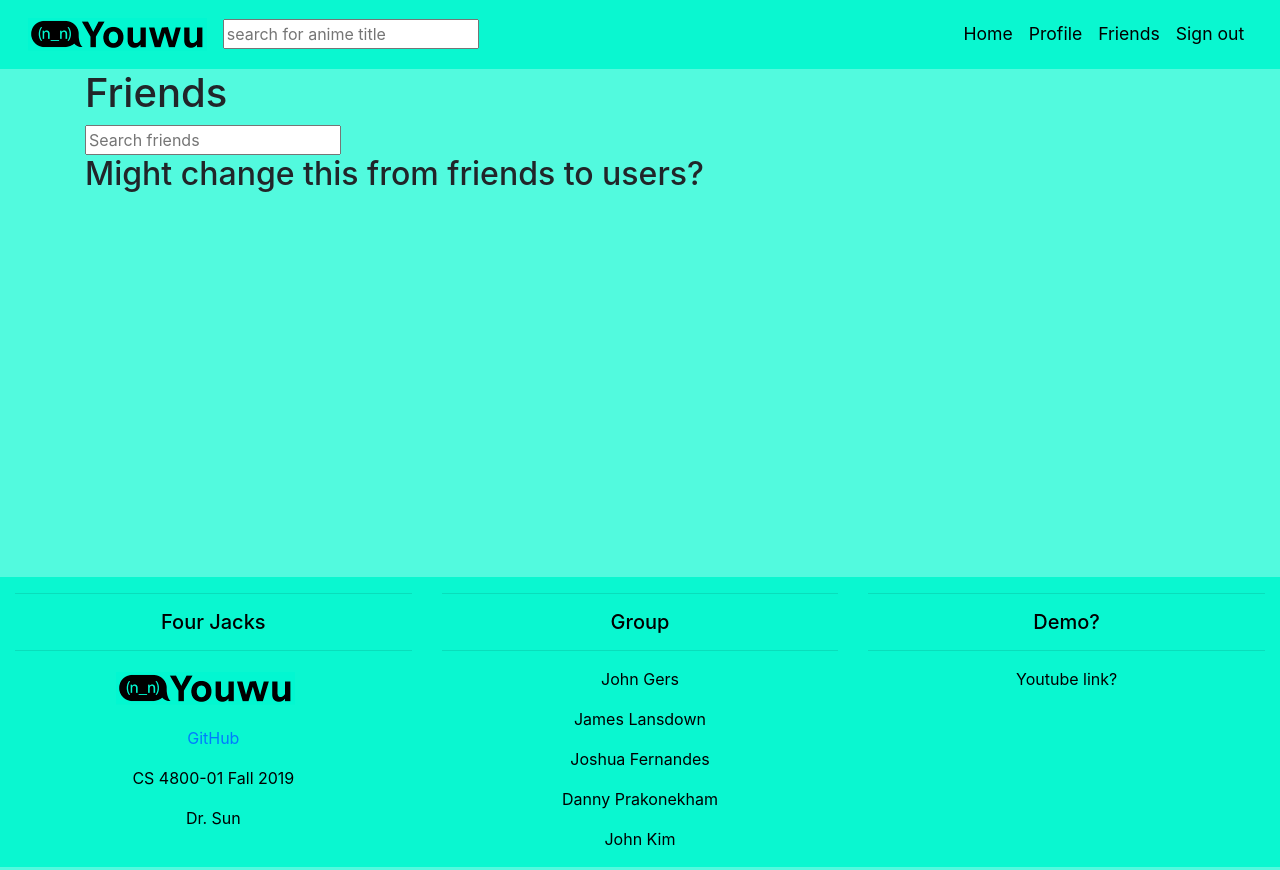
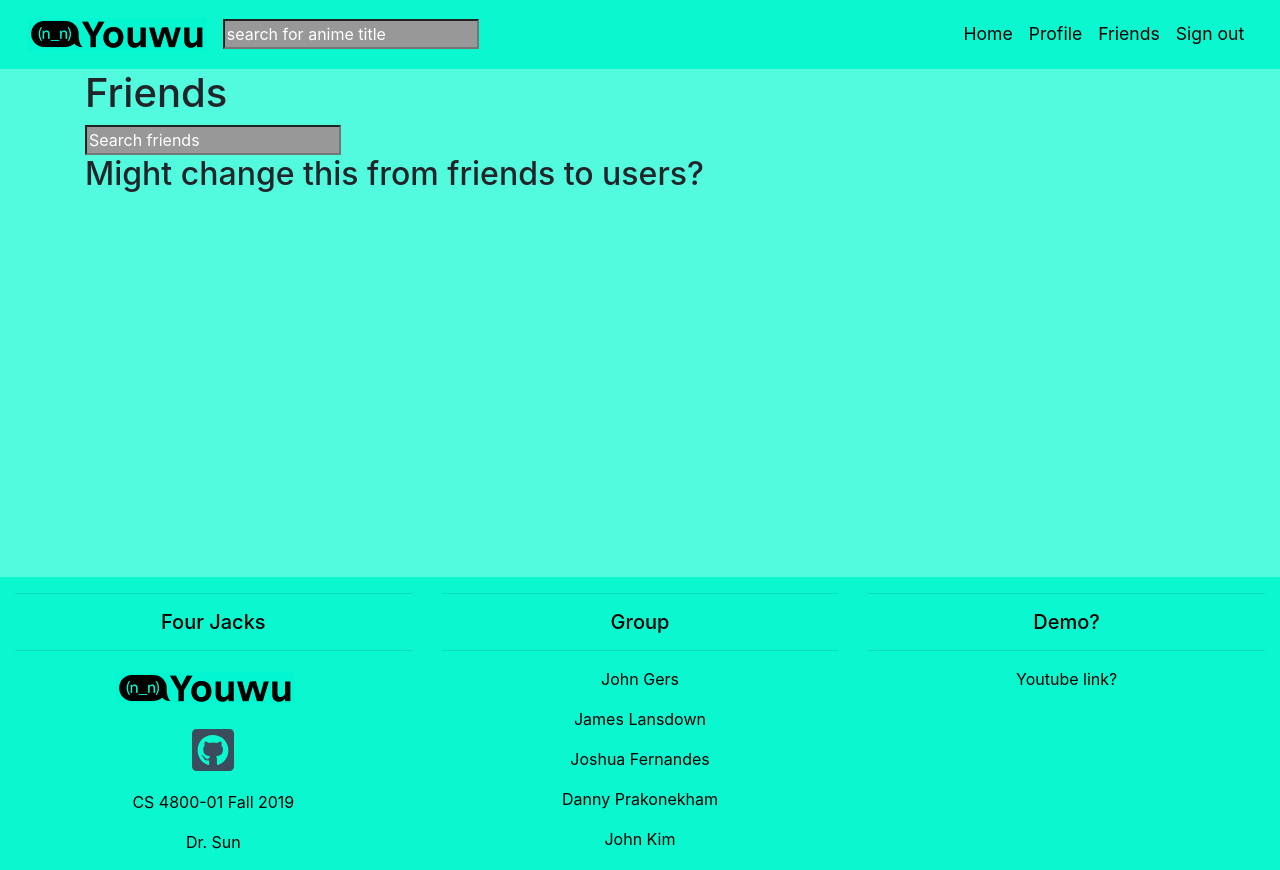
Before and after one commit to Four-Jacks/AnimeSocial, a Django app: page /posts/ in a window 1280 px wide. Run offline with Django 3.2, Linux system fonts and the light colour scheme; the visitor is signed in with stand-in values (Sample User, id 1); some libraries are stand-ins or nearby versions.

Commit message:
Added GitHub logo to footer and changed some CSS

```diff
--- a/static/styles.css
+++ b/static/styles.css
@@ -1,6 +1,10 @@
 .navbar {
     padding: .8rem !important;
     background-color:#0af7d0;
+}
+
+::placeholder { /* Chrome, Firefox, Opera, Safari 10.1+ */
+  color: #FFFFFF;
 }
 
 .nav-link {
--- a/templates/base.html
+++ b/templates/base.html
@@ -9,6 +9,7 @@
     <script src="https://code.jquery.com/jquery-3.3.1.slim.min.js" integrity="sha384-q8i/X+965DzO0rT7abK41JStQIAqVgRVzpbzo5smXKp4YfRvH+8abtTE1Pi6jizo" crossorigin="anonymous"></script>
     <script src="https://cdnjs.cloudflare.com/ajax/libs/popper.js/1.14.7/umd/popper.min.js" integrity="sha384-UO2eT0CpHqdSJQ6hJty5KVphtPhzWj9WO1clHTMGa3JDZwrnQq4sF86dIHNDz0W1" crossorigin="anonymous"></script>
     <script src="https://stackpath.bootstrapcdn.com/bootstrap/4.3.1/js/bootstrap.min.js" integrity="sha384-JjSmVgyd0p3pXB1rRibZUAYoIIy6OrQ6VrjIEaFf/nJGzIxFDsf4x0xIM+B07jRM" crossorigin="anonymous"></script>
+    <script src="https://use.fontawesome.com/releases/v5.0.8/js/all.js"></script>
     <meta charset="UTF-8">
     {% block title %}
 
@@ -24,7 +25,7 @@
 <div class="container-fluid">
 	<a class="navbar-brand" href="/"><img src="{% static 'Logo.png'%}" style="width:100%;height:100%;"></a>
   <form action="{% url 'anime:search_results' %}" method="get">
-      <input name="q" type="text" placeholder="search for anime title">
+      <input name="q" type="text" placeholder="search for anime title" style="background-color:#989898;color:#000000">
   </form>
 	<button class="navbar-toggler" type="button" data-toggle="collapse"
 		data-target="#navbarResponsive">
@@ -93,7 +94,7 @@
       <h5>Four Jacks</h5>
       <hr class="light">
       <p><a class="navbar-brand" href="/"><img src="{% static 'Logo.png'%}" style="width:100%;height:100%;"></a></p>
-      <p><a href="https://github.com/Four-Jacks">GitHub</a></p>
+      <p><a href="https://github.com/Four-Jacks"><i class="fab fa-github-square" style="font-size: 48px;color:#3B4C5C;"></i></a></p>
       <p>CS 4800-01 Fall 2019</p>
       <p>Dr. Sun</p>
     </div>
--- a/templates/posts.html
+++ b/templates/posts.html
@@ -7,7 +7,7 @@
 {% block content %}
     <h1>Friends</h1>
     <form method="post">
-        <input type="text" placeholder="Search friends">
+        <input type="text" placeholder="Search friends" style="background-color:#989898;color:#000000">
     </form>
     <h2>Might change this from friends to users?</h2>
 <div class="container">
```
